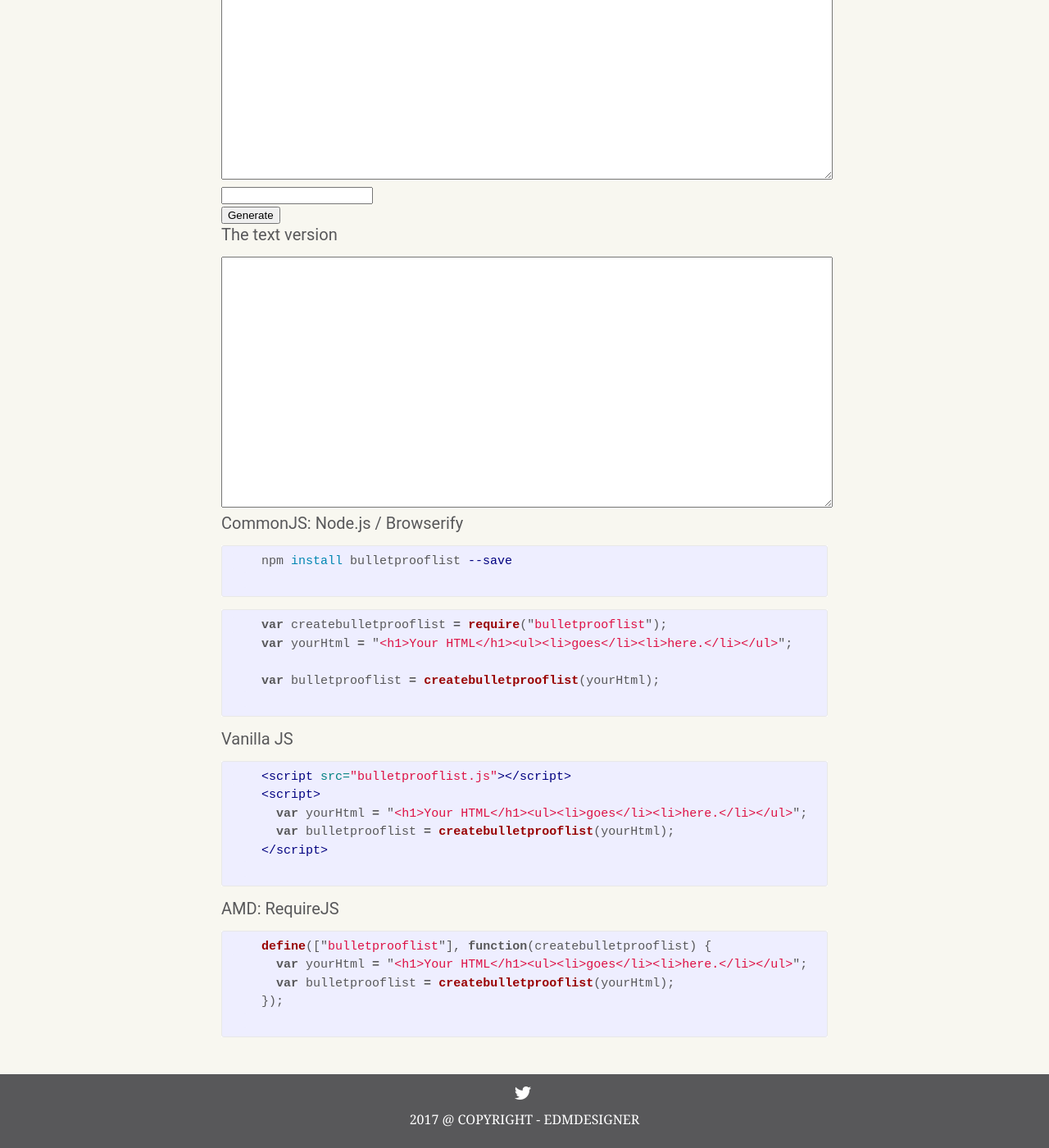
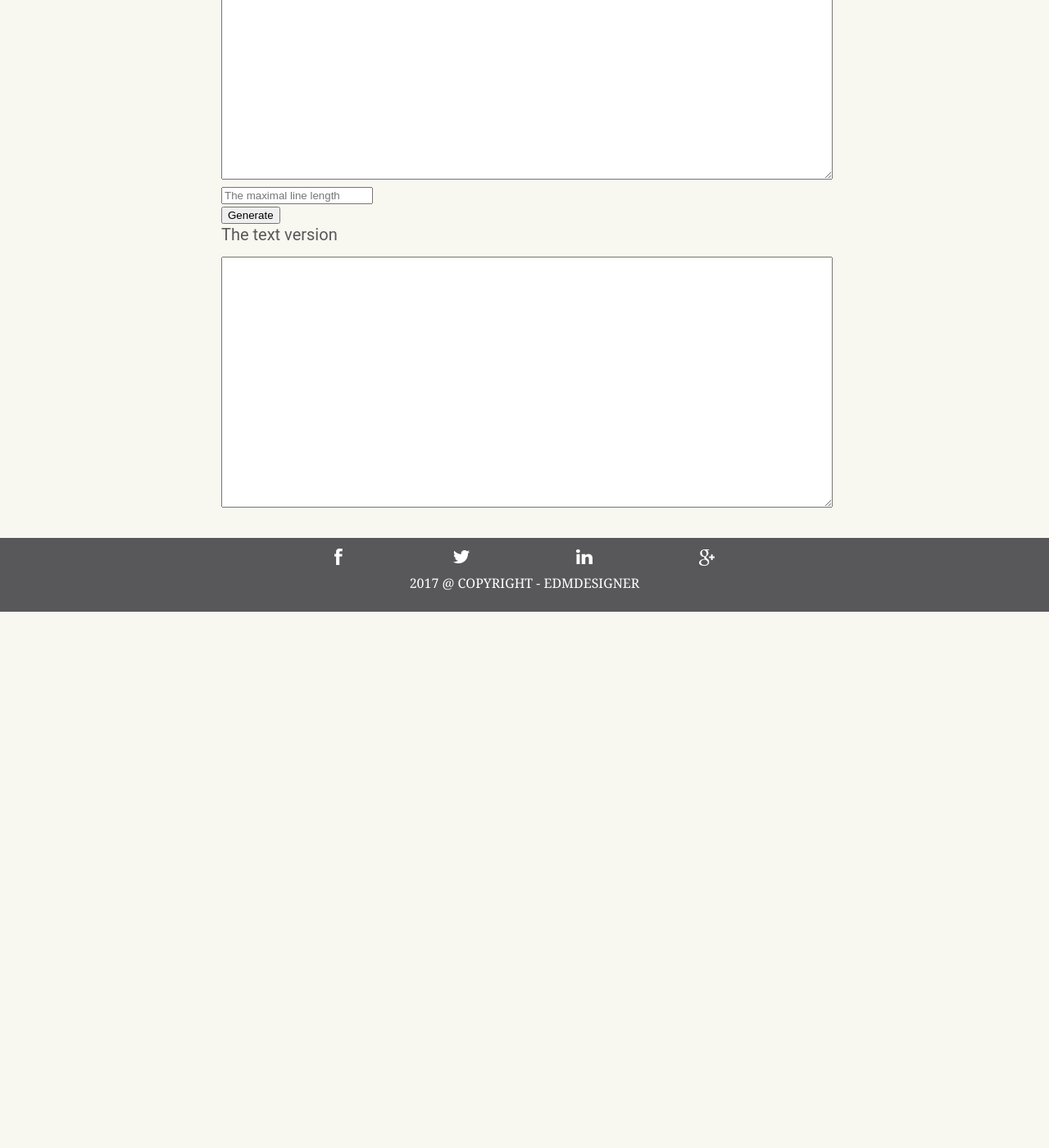
Before and after one commit to EDMdesigner/bulletprooflinelenght, a Jekyll site: the page built from docs/index.html, in a window 1280 px wide and 1400 px high, scrolled down 603 px. Shown: the whole window at 82% size. Built offline with Jekyll 4.4.1, drawn with Linux system fonts in a browser that asks for light colours; nearby versions of some CDN libraries; after the commit the page ends 1349 px from its top, so only the background shows below that.

Commit message:
minor fixes

```diff
--- a/docs/_config.yml
+++ b/docs/_config.yml
@@ -13,9 +13,12 @@ description: > # this means to ignore newlines until "baseurl:"
 baseurl: "" # the subpath of your site, e.g. /blog
 url: "https://bulletprooflinelength.com" # the base hostname & protocol for your site
 demo: "https://bulletprooflinelength.com"
-gaCode: TODOUA-42954042-7 // TODO
+gaCode: UA-42954042-7
+facebook_username: edmdesigner
 twitter_username: EDMdesigner
-github_username:  EDMdesigner
+github_username: EDMdesigner
+linkedin_username: company/edmdesigner-com
+google_username: +Edmdesigner
 
 # Build settings
 markdown: kramdown
--- a/docs/index.html
+++ b/docs/index.html
@@ -17,7 +17,7 @@ layout: default
     <textarea id="htmlTextarea"></textarea>
   </div>
   <div>
-    <input type="number" id="maximalLineLength"/>
+    <input type="number" placeholder="The maximal line length" id="maximalLineLength"/>
   </div>
   <button id="generateButton" onclick="generate()">Generate</button>
 
@@ -35,41 +35,8 @@ layout: default
       var bulletproofLineTextarea = document.getElementById("bulletproofLineTextarea");
 
       bulletproofLineTextarea.value = bulletproofLineLength(htmlTextarea.value, Number(maximalLineLength.value));
-      console.log(Number(maximalLineLength.value));
 
       ga("send", "event", "generate");
     }
-
-    var generateButton = document.getElementById("generateButton");
   </script>
-
-  <h3>CommonJS: Node.js / Browserify</h3>
-
-  {% highlight bash %}
-    npm install bulletprooflist --save
-  {% endhighlight %}
-
-  {% highlight javascript %}
-    var createbulletprooflist = require("bulletprooflist");
-    var yourHtml = "<h1>Your HTML</h1><ul><li>goes</li><li>here.</li></ul>";
-
-    var bulletprooflist = createbulletprooflist(yourHtml);
-  {% endhighlight %}
-
-  <h3>Vanilla JS</h3>
-  {% highlight html %}
-    <script src="bulletprooflist.js"></script>
-    <script>
-      var yourHtml = "<h1>Your HTML</h1><ul><li>goes</li><li>here.</li></ul>";
-      var bulletprooflist = createbulletprooflist(yourHtml);
-    </script>
-  {% endhighlight %}
-
-  <h3>AMD: RequireJS</h3>
-  {% highlight javascript %}
-    define(["bulletprooflist"], function(createbulletprooflist) {
-      var yourHtml = "<h1>Your HTML</h1><ul><li>goes</li><li>here.</li></ul>";
-      var bulletprooflist = createbulletprooflist(yourHtml);
-    });
-  {% endhighlight %}
 </div>
```
Also changed, not shown: testTools/tester.js (line endings or trailing spaces).
